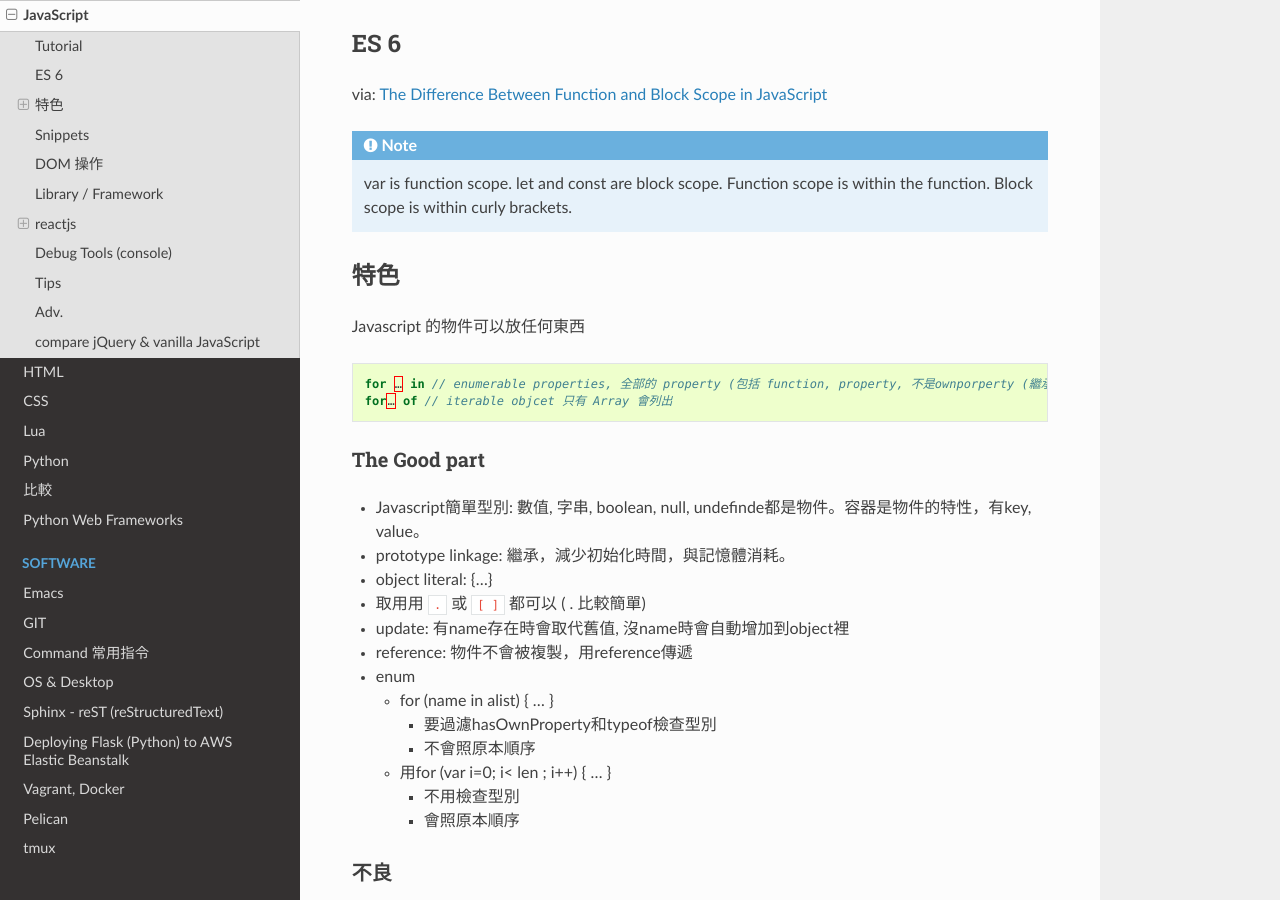
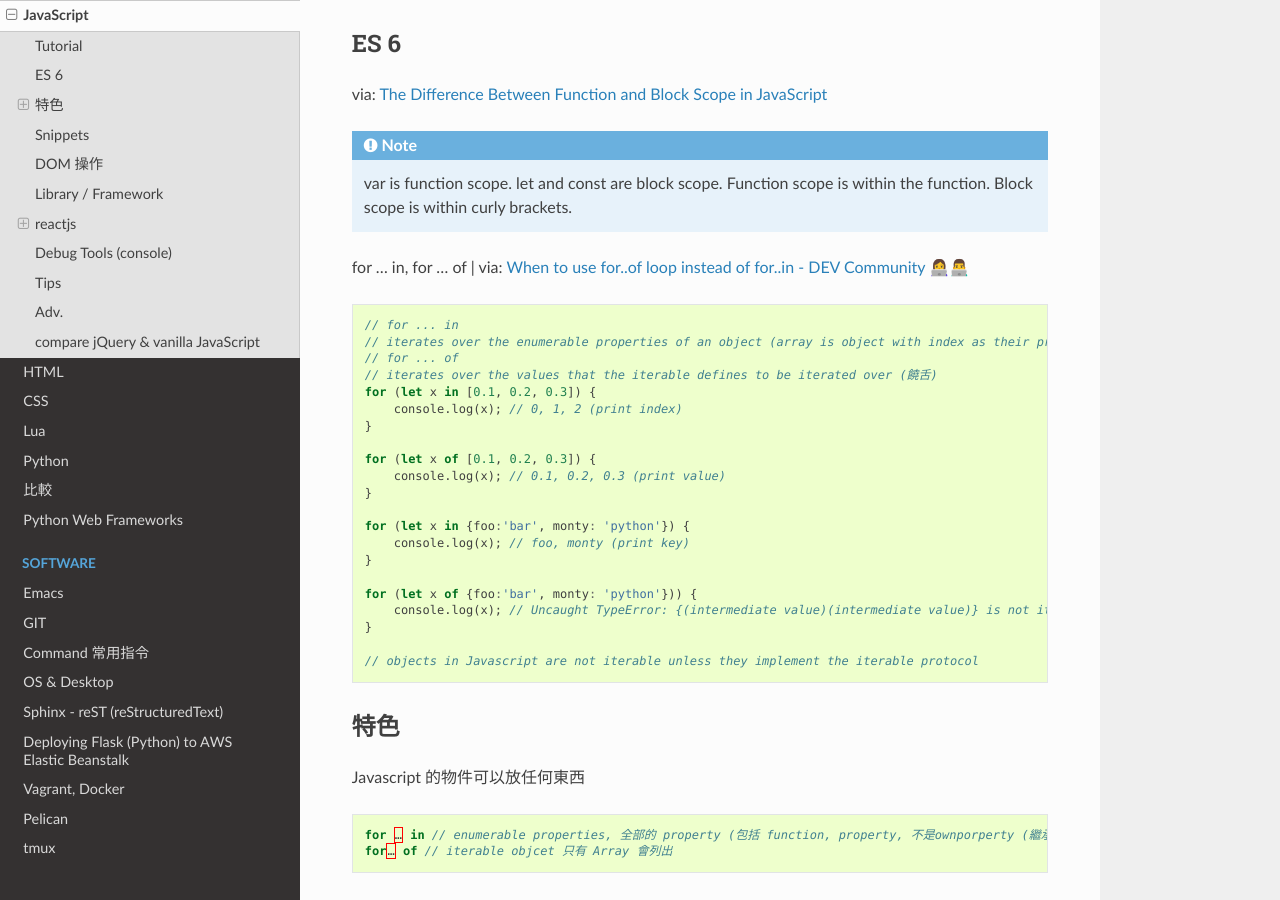
Before and after one commit to moogoo78/comp.suhen.org, a Sphinx documentation site: the page built from docs/source/javascript.rst, in a window 1280 px wide and 900 px high, scrolled down 357 px. Built offline with Sphinx 7.4.7 and the Read the Docs theme 2.0.0, drawn with Linux system fonts in a browser that asks for light colours.

Commit message:
edited source

```diff
--- a/docs/source/javascript.rst
+++ b/docs/source/javascript.rst
@@ -24,6 +24,32 @@ via: `The Difference Between Function and Block Scope in JavaScript <https://med
    Function scope is within the function.
    Block scope is within curly brackets.
 
+
+for ... in, for ... of | via: `When to use for..of loop instead of for..in - DEV Community 👩‍💻👨‍💻 <https://dev.to/umaralam48/when-to-use-for-of-loop-instead-of-for-in-4oa3>`__
+
+.. code-block:: javascript
+
+    // for ... in
+    // iterates over the enumerable properties of an object (array is object with index as their property in javascript)
+    // for ... of
+    // iterates over the values that the iterable defines to be iterated over (饒舌)
+    for (let x in [0.1, 0.2, 0.3]) {
+        console.log(x); // 0, 1, 2 (print index)
+    }
+
+    for (let x of [0.1, 0.2, 0.3]) {
+        console.log(x); // 0.1, 0.2, 0.3 (print value)
+    }
+
+    for (let x in {foo:'bar', monty: 'python'}) {
+        console.log(x); // foo, monty (print key)
+    }
+
+    for (let x of {foo:'bar', monty: 'python'})) {
+        console.log(x); // Uncaught TypeError: {(intermediate value)(intermediate value)} is not iterable
+    }
+
+    // objects in Javascript are not iterable unless they implement the iterable protocol
 
 
 特色
```
